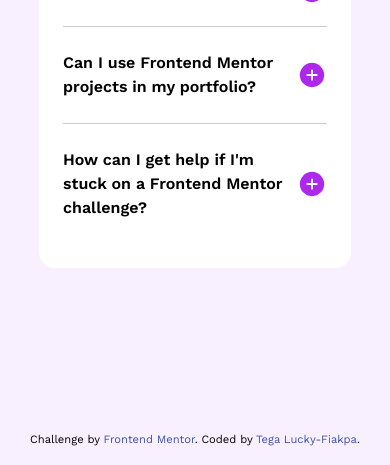
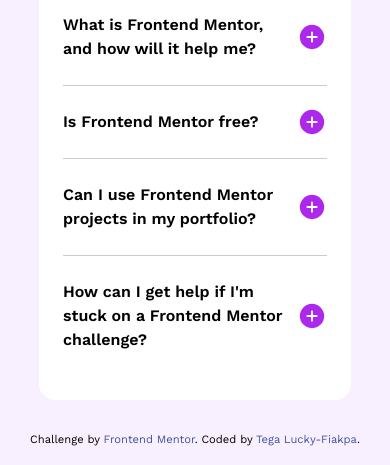
Before and after one commit to tegxy/faq-accordion-main, a plain HTML site: page index.html in a window 390 px wide. Shown: the part 379-844 px from the top of the page. Drawn offline with nearby package versions, Linux system fonts and the light colour scheme.

Commit message:
closeeee???

```diff
--- a/css/_media-query.scss
+++ b/css/_media-query.scss
@@ -14,6 +14,8 @@
 
   main {
     width: min(600px, 80%); //this picks the minimum of the two values
+    margin-top: auto;
+    margin-bottom: 2rem; /* Give space between main and footer */
   }
 
   .attribution {
```
Also changed, not shown: css/style.css, 1 other file.
